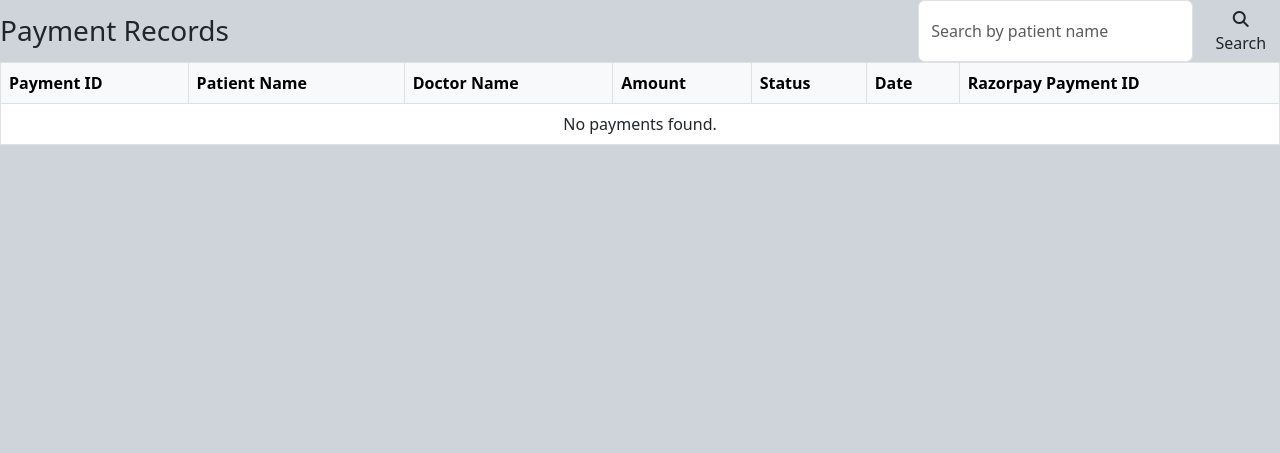
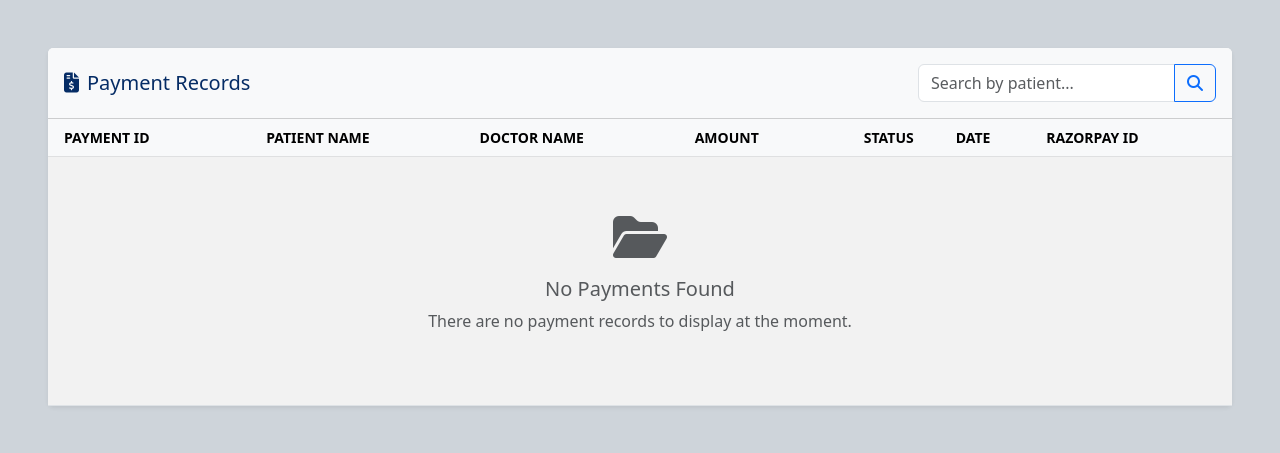
Before and after one commit to amulbabariya07/hms-system, a Flask app: page /admin/payment-records in a window 1280 px wide. Shown: the part 56-509 px from the top of the page. Run offline with Flask 3, Linux system fonts and the light colour scheme; data that the repository does not hold is empty.

Commit message:
[IMP] Re-design the Payment Record page

```diff
--- a/app/admin/templates/admin/payment_records.html
+++ b/app/admin/templates/admin/payment_records.html
@@ -1,49 +1,121 @@
 {% extends 'admin/base_admin.html' %}
+
 {% block page_title %}Payment Records{% endblock %}
+
 {% block breadcrumb %}
 <li class="breadcrumb-item"><a href="{{ url_for('admin.admin_dashboard') }}">Admin</a></li>
 <li class="breadcrumb-item active" aria-current="page">Payment Records</li>
 {% endblock %}
+
 {% block content %}
-<div class="admin-card mb-4">
-    <div class="admin-card-header d-flex justify-content-between align-items-center">
-        <h3 class="mb-0">Payment Records</h3>
-        <form class="d-flex" method="GET" action="">
-            <input type="text" name="search" class="form-control me-2" placeholder="Search by patient name" value="{{ request.args.get('search', '') }}">
-            <button class="btn btn-admin-primary" type="submit"><i class="fas fa-search"></i> Search</button>
-        </form>
+<div class="p-5">
+    <div class="card shadow-sm border-0">
+    <div class="card-header bg-light py-3">
+        <div class="d-flex justify-content-between align-items-center flex-wrap">
+            <h3 class="mb-0 h5 text-primary-emphasis">
+                <i class="fas fa-file-invoice-dollar me-2"></i>Payment Records
+            </h3>
+            <form class="ms-auto" method="GET" action="" style="min-width: 250px;">
+                <div class="input-group">
+                    <input type="text" name="search" class="form-control" placeholder="Search by patient..." value="{{ request.args.get('search', '') }}">
+                    <button class="btn btn-outline-primary" type="submit" id="button-addon2">
+                        <i class="fas fa-search"></i>
+                    </button>
+                </div>
+            </form>
+        </div>
     </div>
-    <div class="admin-card-body">
+    <div class="card-body p-0">
         <div class="table-responsive">
-            <table class="table table-bordered table-hover">
+            <table class="table table-striped table-hover align-middle mb-0">
                 <thead class="table-light">
-                    <tr>
-                        <th>Payment ID</th>
-                        <th>Patient Name</th>
-                        <th>Doctor Name</th>
-                        <th>Amount</th>
-                        <th>Status</th>
-                        <th>Date</th>
-                        <th>Razorpay Payment ID</th>
+                    <tr class="text-uppercase small text-muted">
+                        <th scope="col" class="px-3">Payment ID</th>
+                        <th scope="col">Patient Name</th>
+                        <th scope="col">Doctor Name</th>
+                        <th scope="col">Amount</th>
+                        <th scope="col" class="text-center">Status</th>
+                        <th scope="col">Date</th>
+                        <th scope="col">Razorpay ID</th>
                     </tr>
                 </thead>
                 <tbody>
                     {% for payment in payments %}
                     <tr>
-                        <td>{{ payment.id }}</td>
+                        <td class="px-3">
+                            <span class="fw-bold">#{{ payment.id }}</span>
+                        </td>
                         <td>{{ payment.appointment.patient_name }}</td>
-                        <td>{{ payment.appointment.doctor.full_name }}</td>
-                        <td>₹{{ payment.amount }}</td>
-                        <td>{{ payment.status }}</td>
-                        <td>{{ payment.created_at.strftime('%Y-%m-%d %H:%M') }}</td>
-                        <td>{{ payment.razorpay_payment_id }}</td>
+                        <td>
+                            <div class="d-flex align-items-center">
+                                <i class="fas fa-user-md me-2 text-muted"></i>
+                                <span>{{ payment.appointment.doctor.full_name }}</span>
+                            </div>
+                        </td>
+                        <td>
+                            <strong class="text-success-emphasis">₹{{ "%.2f"|format(payment.amount) }}</strong>
+                        </td>
+                        <td class="text-center">
+                            {# Use badges for better visual status representation #}
+                            {% if payment.status in ['Paid', 'captured'] %}
+                                <span class="badge rounded-pill bg-success-subtle border border-success-subtle text-success-emphasis">Paid</span>
+                            {% elif payment.status in ['Pending', 'created'] %}
+                                <span class="badge rounded-pill bg-warning-subtle border border-warning-subtle text-warning-emphasis">Pending</span>
+                            {% else %}
+                                <span class="badge rounded-pill bg-danger-subtle border border-danger-subtle text-danger-emphasis">{{ payment.status | capitalize }}</span>
+                            {% endif %}
+                        </td>
+                        <td>
+                            <span class="text-muted">{{ payment.created_at.strftime('%b %d, %Y') }}</span>
+                            <small class="d-block text-muted">{{ payment.created_at.strftime('%I:%M %p') }}</small>
+                        </td>
+                        <td>
+                            <code>{{ payment.razorpay_payment_id or 'N/A' }}</code>
+                        </td>
                     </tr>
                     {% else %}
-                    <tr><td colspan="7" class="text-center">No payments found.</td></tr>
+                    <tr>
+                        <td colspan="7">
+                            <div class="text-center p-5">
+                                <i class="fas fa-folder-open fa-3x text-muted mb-3"></i>
+                                <h5 class="text-muted">No Payments Found</h5>
+                                <p class="text-muted">There are no payment records to display at the moment.</p>
+                            </div>
+                        </td>
+                    </tr>
                     {% endfor %}
                 </tbody>
             </table>
         </div>
     </div>
+    {# Optional: Add pagination if you have it #}
+    {% if pagination and pagination.pages > 1 %}
+    <div class="card-footer bg-light">
+        <nav aria-label="Page navigation">
+            <ul class="pagination justify-content-center mb-0">
+                <li class="page-item {% if not pagination.has_prev %}disabled{% endif %}">
+                    <a class="page-link" href="{{ url_for('admin.payment_records', page=pagination.prev_num) }}" aria-label="Previous">
+                        <span aria-hidden="true">&laquo;</span>
+                    </a>
+                </li>
+                {% for page_num in pagination.iter_pages() %}
+                    {% if page_num %}
+                        <li class="page-item {% if page_num == pagination.page %}active{% endif %}">
+                            <a class="page-link" href="{{ url_for('admin.payment_records', page=page_num) }}">{{ page_num }}</a>
+                        </li>
+                    {% else %}
+                        <li class="page-item disabled"><span class="page-link">...</span></li>
+                    {% endif %}
+                {% endfor %}
+                <li class="page-item {% if not pagination.has_next %}disabled{% endif %}">
+                    <a class="page-link" href="{{ url_for('admin.payment_records', page=pagination.next_num) }}" aria-label="Next">
+                        <span aria-hidden="true">&raquo;</span>
+                    </a>
+                </li>
+            </ul>
+        </nav>
+    </div>
+    {% endif %}
+</div>
 </div>
 {% endblock %}
```
